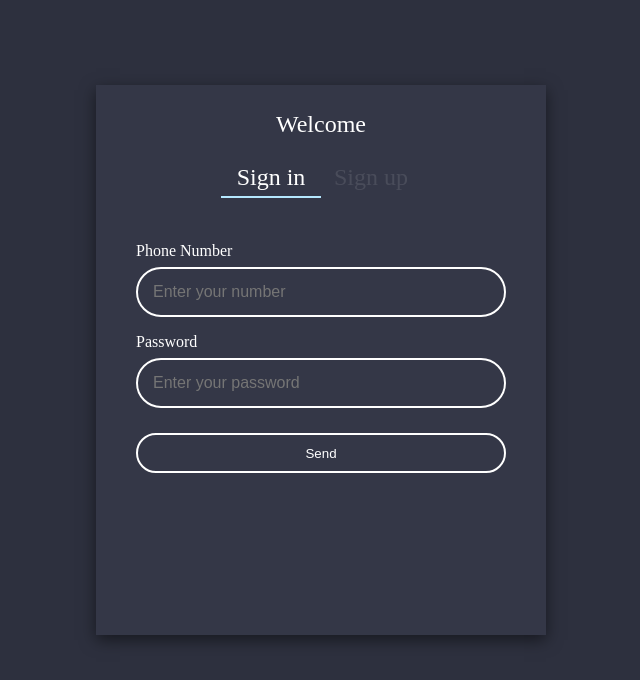
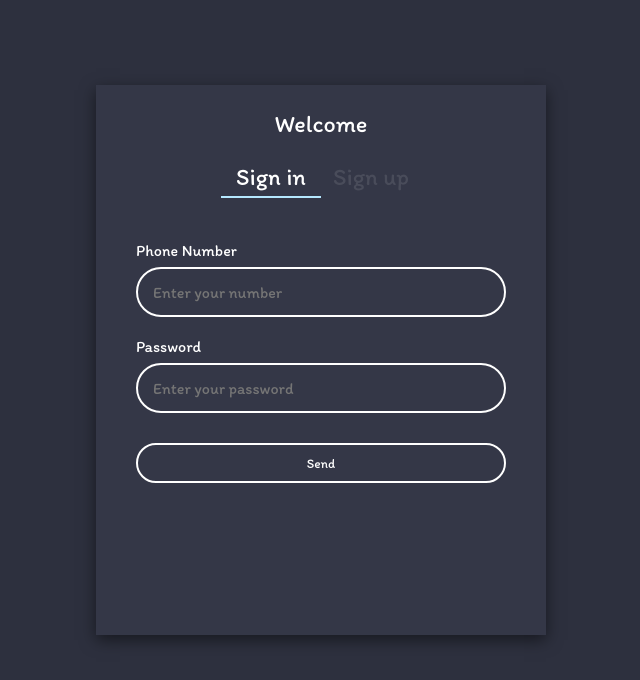
Before and after one commit to igorek888rane/chat, a React (Vite) app: page / in a window 1280 px wide. Shown: the top 680 px of the page, without its empty margins (319-959 px from the left). Built offline with nearby package versions, Linux system fonts and the light colour scheme.

Commit message:
validation

```diff
--- a/index.html
+++ b/index.html
@@ -3,6 +3,9 @@
   <head>
     <meta charset="UTF-8" />
     <link rel="icon" type="image/svg+xml" href="/vite.svg" />
+    <link rel="preconnect" href="https://fonts.googleapis.com">
+    <link rel="preconnect" href="https://fonts.gstatic.com" crossorigin>
+    <link href="https://fonts.googleapis.com/css2?family=Itim&display=swap" rel="stylesheet">
     <meta name="viewport" content="width=device-width, initial-scale=1.0" />
     <title>Vite + React + TS</title>
   </head>
--- a/package.json
+++ b/package.json
@@ -17,7 +17,8 @@
     "react-dom": "^18.2.0",
     "react-redux": "^8.0.5",
     "react-router-dom": "^6.8.0",
-    "sass": "^1.57.1"
+    "sass": "^1.57.1",
+    "yup": "^0.32.11"
   },
   "devDependencies": {
     "@types/react": "^18.0.26",
--- a/src/components/Form/Form.module.scss
+++ b/src/components/Form/Form.module.scss
@@ -5,9 +5,15 @@
 	padding: 30px 40px;
 	min-width: 450px;
 	height: 100%;
-	grid-gap: 15px;
+	grid-gap: 20px;
 
 	&_btn {
 		margin-top: 10px;
 	}
 }
+
+@media (max-width: 500px) {
+	.form {
+		max-width: 450px;
+	}
+}
--- a/src/components/Form/FormLogin.tsx
+++ b/src/components/Form/FormLogin.tsx
@@ -3,31 +3,43 @@ import styles from './Form.module.scss'
 import { useFormik } from 'formik'
 import MyInput from '../UI/MyInput/MyInput'
 import MyButton from '../UI/MyButton/MyButton'
+import { validationSchema } from '../../utils/validationSchema'
 
 const FormLogin: FC = () => {
-	const { handleSubmit, values, handleChange } = useFormik({
+	const validate = validationSchema('login')
+	const {
+		handleSubmit,
+		values,
+		handleChange,
+		handleBlur,
+		errors,
+		touched,
+		isSubmitting,
+	} = useFormik({
 		initialValues: {
 			phoneNumber: '',
 			password: '',
 		},
+		validationSchema: validate,
 		onSubmit: values => {
 			console.log(values)
 		},
 	})
 	return (
 		<form className={styles.form} onSubmit={handleSubmit}>
-			<div className={styles.form_item}>
 			<MyInput
 				id={'phoneNumber'}
 				name={'phoneNumber'}
-					type={'text'}
+				type={'tel'}
 				label={'Phone Number'}
 				placeholder={'Enter your number'}
 				value={values.phoneNumber}
+				errors={errors.phoneNumber}
+				touched={touched.phoneNumber}
 				onChange={handleChange}
+				onBlur={handleBlur}
 			/>
-			</div>
-			<div className={styles.form_item}>
+
 			<MyInput
 				id={'password'}
 				name={'password'}
@@ -35,11 +47,16 @@ const FormLogin: FC = () => {
 				label={'Password'}
 				placeholder={'Enter your password'}
 				value={values.password}
+				errors={errors.password}
+				touched={touched.password}
 				onChange={handleChange}
+				onBlur={handleBlur}
 			/>
-			</div>
+
 			<div className={styles.form_btn}>
-				<MyButton type={'submit'}>Send</MyButton>
+				<MyButton disabled={isSubmitting} type={'submit'}>
+					Send
+				</MyButton>
 			</div>
 		</form>
 	)
--- a/src/components/Form/FormRegister.tsx
+++ b/src/components/Form/FormRegister.tsx
@@ -3,32 +3,43 @@ import styles from './Form.module.scss'
 import { useFormik } from 'formik'
 import MyInput from '../UI/MyInput/MyInput'
 import MyButton from '../UI/MyButton/MyButton'
+import { validationSchema } from '../../utils/validationSchema'
 
 const FormRegister: FC = () => {
-	const { handleSubmit, values, handleChange } = useFormik({
+	const validate = validationSchema('register')
+	const {
+		handleSubmit,
+		values,
+		handleChange,
+		handleBlur,
+		errors,
+		touched,
+		isSubmitting,
+	} = useFormik({
 		initialValues: {
 			phoneNumber: '',
 			userName: '',
 			password: '',
 		},
+		validationSchema: validate,
 		onSubmit: values => {
 			console.log(values)
 		},
 	})
 	return (
 		<form className={styles.form} onSubmit={handleSubmit}>
-			<div className={styles.form_item}>
 			<MyInput
 				id={'phoneNumber'}
 				name={'phoneNumber'}
-					type={'text'}
+				type={'tel'}
 				label={'Phone Number'}
 				placeholder={'Enter your number'}
 				value={values.phoneNumber}
+				errors={errors.phoneNumber}
+				touched={touched.phoneNumber}
 				onChange={handleChange}
+				onBlur={handleBlur}
 			/>
-			</div>
-			<div className={styles.form_item}>
 			<MyInput
 				id={'userName'}
 				name={'userName'}
@@ -36,10 +47,11 @@ const FormRegister: FC = () => {
 				label={'Username'}
 				placeholder={'Enter your username'}
 				value={values.userName}
+				errors={errors.userName}
+				touched={touched.userName}
 				onChange={handleChange}
+				onBlur={handleBlur}
 			/>
-			</div>
-			<div className={styles.form_item}>
 			<MyInput
 				id={'password'}
 				name={'password'}
@@ -47,11 +59,15 @@ const FormRegister: FC = () => {
 				label={'Password'}
 				placeholder={'Enter your password'}
 				value={values.password}
+				errors={errors.password}
+				touched={touched.password}
 				onChange={handleChange}
+				onBlur={handleBlur}
 			/>
-			</div>
 			<div className={styles.form_btn}>
-				<MyButton type={'submit'}>Send</MyButton>
+				<MyButton disabled={isSubmitting} type={'submit'}>
+					Send
+				</MyButton>
 			</div>
 		</form>
 	)
--- a/src/components/UI/MyButton/MyButton.tsx
+++ b/src/components/UI/MyButton/MyButton.tsx
@@ -3,11 +3,16 @@ import styles from './MyButton.module.scss'
 
 interface ButtonProps {
 	type: 'button' | 'submit' | 'reset' | undefined
+	disabled?: boolean
 }
 
-const MyButton: FC<PropsWithChildren<ButtonProps>> = ({ type, children }) => {
+const MyButton: FC<PropsWithChildren<ButtonProps>> = ({
+	type,
+	disabled,
+	children,
+}) => {
 	return (
-		<button className={styles.btn} type={type}>
+		<button className={styles.btn} disabled={disabled} type={type}>
 			{children}
 		</button>
 	)
--- a/src/components/UI/MyInput/MyInput.module.scss
+++ b/src/components/UI/MyInput/MyInput.module.scss
@@ -1,5 +1,7 @@
 @import 'src/styles/variable.scss';
 
+.input_block {
+	position: relative;
 	.input {
 		width: 100%;
 		height: 50px;
@@ -13,6 +15,7 @@
 		font-size: 16px;
 		line-height: 20px;
 		color: #ffff;
+		transition: all ease-out 1.5s;
 	}
 
 	.label {
@@ -23,11 +26,12 @@
 	}
 
 	.errorInput {
-	border: 1px solid red;
+		border: 2px solid red;
 	}
 
 	.error {
 		position: absolute;
 		color: red;
-	margin-top: 7px;
+		transition: opacity ease-out 1.5s;
 	}
+}
--- a/src/components/UI/MyInput/MyInput.tsx
+++ b/src/components/UI/MyInput/MyInput.tsx
@@ -1,4 +1,4 @@
-import React, { ChangeEvent, FC } from 'react'
+import { ChangeEvent, FocusEvent, FC } from 'react'
 import styles from './MyInput.module.scss'
 
 interface MyInputProps {
@@ -8,7 +8,10 @@ interface MyInputProps {
 	label: string
 	placeholder: string
 	value: string
+	errors?: string
+	touched?: boolean
 	onChange: (values: ChangeEvent<HTMLInputElement>) => void
+	onBlur?: (e: FocusEvent<HTMLInputElement>) => void
 }
 
 const MyInput: FC<MyInputProps> = ({
@@ -18,23 +21,35 @@ const MyInput: FC<MyInputProps> = ({
 	label,
 	placeholder,
 	value,
+	errors,
+	touched,
 	onChange,
+	onBlur,
 }) => {
 	return (
-		<>
+		<div className={styles.input_block}>
 			<label className={styles.label} htmlFor={name}>
 				{label}
 			</label>
 			<input
-				className={styles.input}
+				className={`${styles.input} ${
+					touched && errors ? styles.errorInput : ''
+				}`}
 				id={id}
 				name={name}
 				type={type}
 				placeholder={placeholder}
 				value={value}
 				onChange={onChange}
+				onBlur={onBlur}
 			/>
-		</>
+			<div
+				style={touched && errors ? { opacity: '1' } : { opacity: '0' }}
+				className={styles.error}
+			>
+				{touched && errors}
+			</div>
+		</div>
 	)
 }
 
--- a/src/pages/AuthPage/AuthPage.module.scss
+++ b/src/pages/AuthPage/AuthPage.module.scss
@@ -23,15 +23,24 @@
 		&__form {
 			position: relative;
 			overflow: hidden;
+			margin-top: 20px;
 			width: 100%;
 			height: 100%;
-			margin-top: 20px;
 
 			.form_inner {
 				display: flex;
+				flex-direction: row;
 				position: absolute;
+				top: 0;
 				transition: left ease-out 0.3s;
 			}
 		}
 	}
 }
+@media (max-width: 500px) {
+	.auth_page {
+		.auth_block {
+			max-width: 450px;
+		}
+	}
+}
--- a/src/pages/AuthPage/AuthPage.tsx
+++ b/src/pages/AuthPage/AuthPage.tsx
@@ -18,6 +18,7 @@ const AuthPage = () => {
 	}, [active])
 
 	return (
+		<div className={'content'}>
 			<div className={styles.auth_page}>
 				<div className={styles.auth_block}>
 					<h1 className={styles.auth_block__header}>Welcome</h1>
@@ -38,6 +39,7 @@ const AuthPage = () => {
 					</div>
 				</div>
 			</div>
+		</div>
 	)
 }
 
--- a/src/styles/App.scss
+++ b/src/styles/App.scss
@@ -4,10 +4,15 @@
 	margin: 0;
 	padding: 0;
 	box-sizing: border-box;
+	font-family: 'Itim', cursive;
 }
 
 body {
 	background-color: $backgroundColor;
+}
+.content {
+	margin: 0 auto;
+	max-width: 1200px;
 }
 
 h1 {
--- /dev/null
+++ b/src/utils/validationSchema.ts
@@ -0,0 +1,34 @@
+import * as yup from 'yup'
+
+type schemaType = 'login' | 'register'
+export const validationSchema = (schema: schemaType) => {
+	if (schema === 'login') {
+		return yup.object().shape({
+			phoneNumber: yup
+				.number()
+				.typeError('Должно быть число')
+				.min(1, 'Не может быть меньше 1 ')
+				.required('Обязательное поле'),
+			password: yup
+				.string()
+				.min(8, 'Минимум 8 символов')
+				.required('Обязательное поле'),
+		})
+	} else if (schema === 'register') {
+		return yup.object().shape({
+			phoneNumber: yup
+				.number()
+				.typeError('Должно быть число')
+				.min(1, 'Не может быть меньше 1 ')
+				.required('Обязательное поле'),
+			userName: yup
+				.string()
+				.min(5, 'Минимум 5 символов')
+				.required('Обязательное поле'),
+			password: yup
+				.string()
+				.min(8, 'Минимум 8 символов')
+				.required('Обязательное поле'),
+		})
+	}
+}
```
Also changed, not shown: 1 other file (tests, documents, lock files or other folders). Lines whose indentation alone changed are shown as unchanged.
